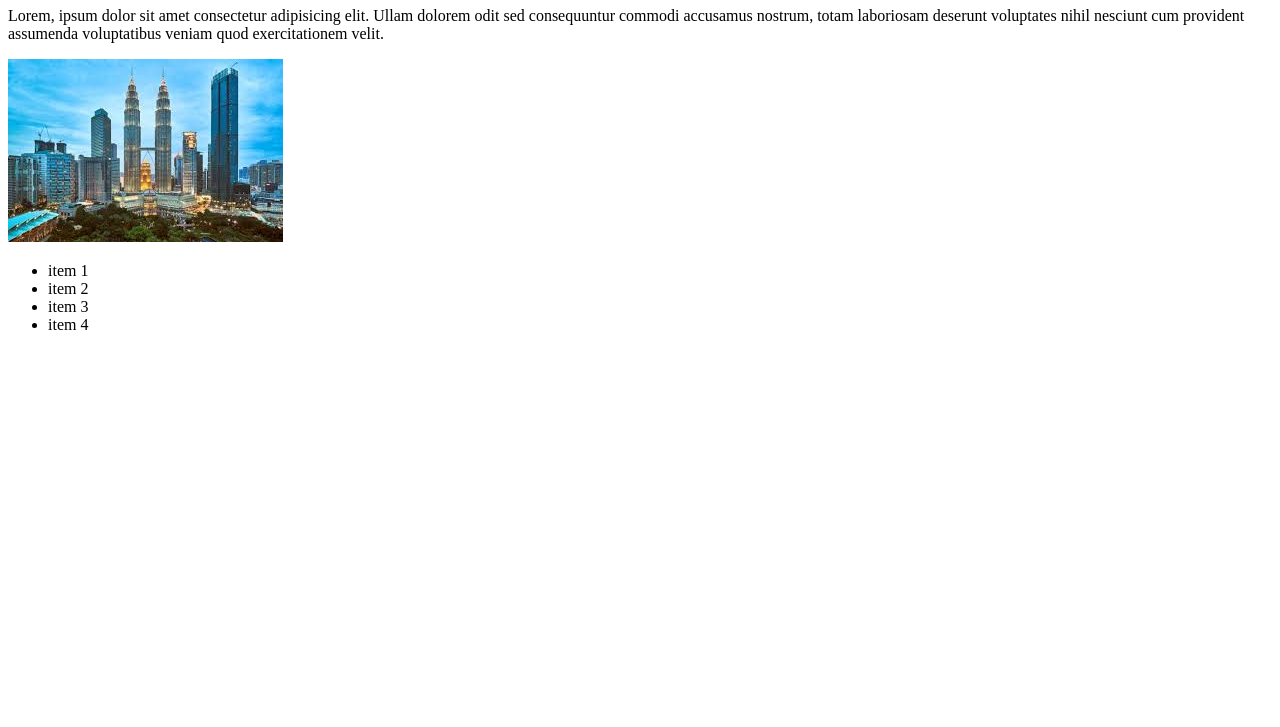
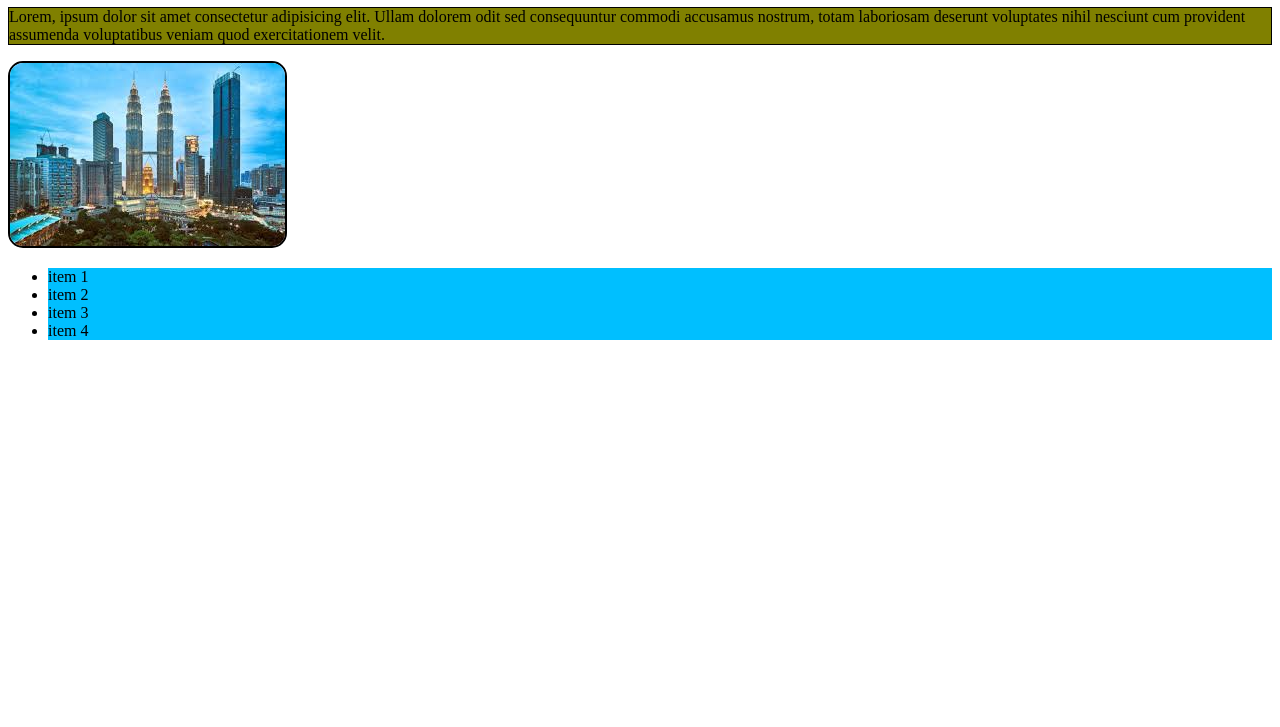
Before and after one commit to MrArsalanAhmed/SMIT-ChatBot-2023, a plain HTML site: page index.html in a window 1280 px wide. Shown: the part 73-800 px from the top of the page. Drawn offline with Linux system fonts and the light colour scheme.

Commit message:
css overview

```diff
--- a/index.html
+++ b/index.html
@@ -4,17 +4,18 @@
     <meta charset="UTF-8">
     <meta name="viewport" content="width=device-width, initial-scale=1.0">
     <title>Document</title>
+    <link rel="stylesheet" href="./style.css">
 </head>
 <body>
     <h1>HTML5</h1>
-    <p>Lorem, ipsum dolor sit amet consectetur adipisicing elit. Ullam dolorem odit sed consequuntur commodi accusamus nostrum, totam laboriosam deserunt voluptates nihil nesciunt cum provident assumenda voluptatibus veniam quod exercitationem velit.</p>
-    <img src="./img/petronas.jpg" alt="">
+    <p id="para1">Lorem, ipsum dolor sit amet consectetur adipisicing elit. Ullam dolorem odit sed consequuntur commodi accusamus nostrum, totam laboriosam deserunt voluptates nihil nesciunt cum provident assumenda voluptatibus veniam quod exercitationem velit.</p>
+    <img id="img1" src="./img/petronas.jpg" alt="">
 
     <ul>
-        <li>item 1</li>
-        <li>item 2</li>
-        <li>item 3</li>
-        <li>item 4</li>
+        <li class="items">item 1</li>
+        <li class="items">item 2</li>
+        <li class="items">item 3</li>
+        <li class="items">item 4</li>
     </ul>
 
 </body>
--- /dev/null
+++ b/style.css
@@ -0,0 +1,21 @@
+h1{
+    color:firebrick;
+}
+
+p{
+    border: 1px solid black;
+    background-color: aqua;
+}
+
+#img1{
+    border: 2px solid black;
+    border-radius: 15px;
+}
+
+#para1{
+    background-color: olive;
+}
+
+.items{
+    background-color: deepskyblue;
+}
```
